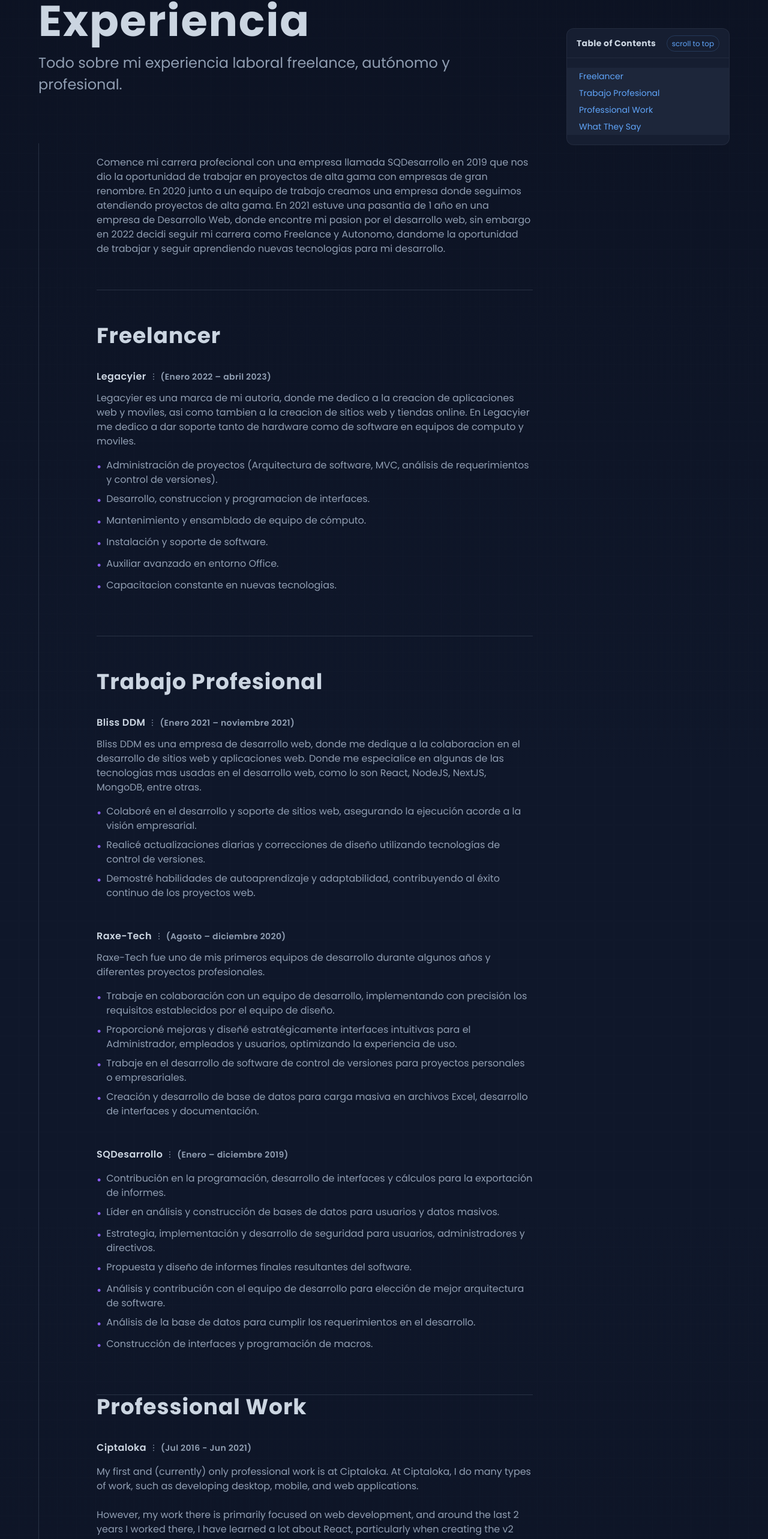
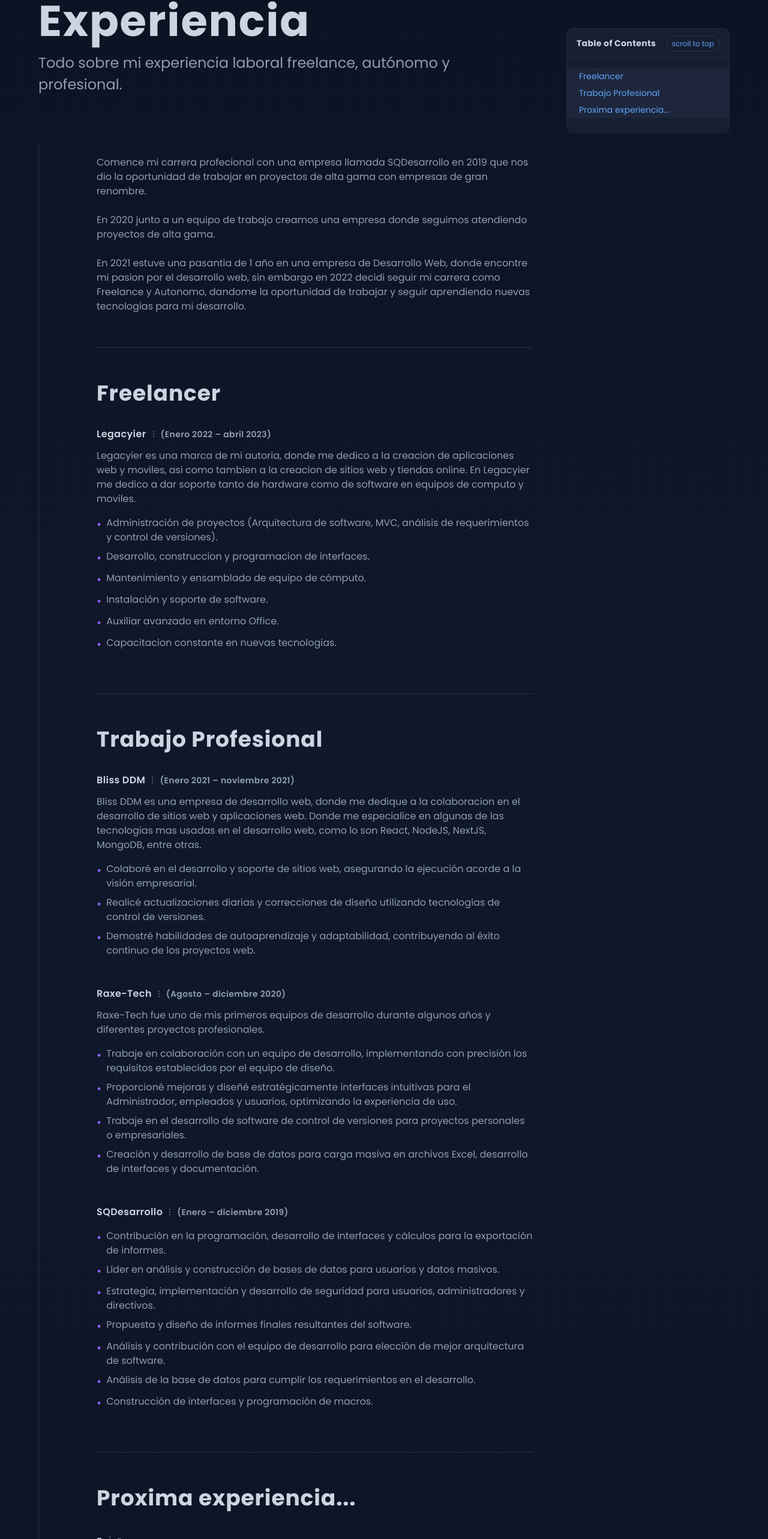
Before and after one commit to ImJars/Development-full-coding, a React (Vite) app: page /experience in a window 1280 px wide. Shown: the part 193-2759 px from the top of the page at 60% size. Built offline with nearby package versions, Linux system fonts and the light colour scheme.

Commit message:
Update experiencia

```diff
--- a/src/experience.jsx
+++ b/src/experience.jsx
@@ -39,19 +39,14 @@ function Experience() {
     threshold: 0.5,
     triggerOnce: false,
   });
-  const { ref: refAnimate4, inView: inViewAnimate4 } = useInView({
-    threshold: 0.5,
-    triggerOnce: false,
-  });
   const { ref: refAnimateScroll, inView: viewAnimateScroll } = useInView({
-    threshold: 0.3,
+    threshold: 0.1,
     triggerOnce: false,
   });
 
   const animate1 = useAnimation();
   const animate2 = useAnimation();
   const animate3 = useAnimation();
-  const animate4 = useAnimation();
   const animateScroll = useAnimation();
 
   useEffect(() => {
@@ -59,10 +54,9 @@ function Experience() {
       inViewAnimate,
       inViewAnimate2,
       inViewAnimate3,
-      inViewAnimate4,
     ];
 
-    const animations = [animate1, animate2, animate3, animate4];
+    const animations = [animate1, animate2, animate3];
 
     for (let i = 0; i < animations.length; i++) {
       const animation = animations[i];
@@ -105,8 +99,6 @@ function Experience() {
     animate2,
     inViewAnimate3,
     animate3,
-    inViewAnimate4,
-    animate4,
     viewAnimateScroll,
     animateScroll,
   ]);
@@ -196,18 +188,23 @@ function Experience() {
                   className="border-b pb-14 border-text-general border-opacity-20
                                             text-text-general text-base space-y-6"
                 >
-                  <h1 className="mt-5">
+                  <p className="mt-5">
                     Comence mi carrera profecional con una empresa llamada
                     SQDesarrollo en 2019 que nos dio la oportunidad de trabajar
-                    en proyectos de alta gama con empresas de gran renombre. En
+                    en proyectos de alta gama con empresas de gran renombre.
+                  </p>
+                  <p className="mt-2">
+                  En
                     2020 junto a un equipo de trabajo creamos una empresa donde
-                    seguimos atendiendo proyectos de alta gama. En 2021 estuve
-                    una pasantia de 1 año en una empresa de Desarrollo Web,
-                    donde encontre mi pasion por el desarrollo web, sin embargo
-                    en 2022 decidi seguir mi carrera como Freelance y Autonomo,
-                    dandome la oportunidad de trabajar y seguir aprendiendo
-                    nuevas tecnologias para mi desarrollo.
-                  </h1>
+                    seguimos atendiendo proyectos de alta gama.
+                  </p>
+                  <p className="mt-2">
+                    En 2021 estuve una pasantia de 1 año en una empresa de
+                    Desarrollo Web, donde encontre mi pasion por el desarrollo
+                    web, sin embargo en 2022 decidi seguir mi carrera como
+                    Freelance y Autonomo, dandome la oportunidad de trabajar y
+                    seguir aprendiendo nuevas tecnologias para mi desarrollo.
+                  </p>
                 </div>
                 <div ref={refAnimateScroll}>
                   <div ref={refAnimate}>
@@ -254,8 +251,10 @@ function Experience() {
                       title={"Trabajo Profesional"}
                       company={"Bliss DDM"}
                       date={"(Enero 2021 – noviembre 2021)"}
-                      description__text={'Bliss DDM es una empresa de desarrollo web, donde me dedique a la colaboracion en el desarrollo de sitios web y aplicaciones web. Donde me especialice en algunas de las tecnologias ' +
-                      'mas usadas en el desarrollo web, como lo son React, NodeJS, NextJS, MongoDB, entre otras.'}
+                      description__text={
+                        "Bliss DDM es una empresa de desarrollo web, donde me dedique a la colaboracion en el desarrollo de sitios web y aplicaciones web. Donde me especialice en algunas de las tecnologias " +
+                        "mas usadas en el desarrollo web, como lo son React, NodeJS, NextJS, MongoDB, entre otras."
+                      }
                       description={
                         <ol>
                           <List
@@ -275,7 +274,9 @@ function Experience() {
                     <Content
                       company={"Raxe-Tech"}
                       date={"(Agosto – diciembre 2020)"}
-                      description__text={'Raxe-Tech fue uno de mis primeros equipos de desarrollo durante algunos años y diferentes proyectos profesionales.'}
+                      description__text={
+                        "Raxe-Tech fue uno de mis primeros equipos de desarrollo durante algunos años y diferentes proyectos profesionales."
+                      }
                       description={
                         <ol>
                           <List
@@ -328,67 +329,17 @@ function Experience() {
                     />
                   </div>
                   <div ref={refAnimate3}>
-                    <Content
-                      title={"Professional Work"}
-                      company={"Ciptaloka"}
-                      date={"(Jul 2016 - Jun 2021)"}
-                      description={
-                        <>
-                          <div className="space-y-6">
-                            <p>
-                              My first and (currently) only professional work is
-                              at Ciptaloka. At Ciptaloka, I do many types of
-                              work, such as developing desktop, mobile, and web
-                              applications.
-                            </p>
-                            <p>
-                              However, my work there is primarily focused on web
-                              development, and around the last 2 years I worked
-                              there, I have learned a lot about React,
-                              particularly when creating the v2 design editor.
-                            </p>
-                            <div className="space-y-4">
-                              <h1>
-                                Here are the details of the work I did at
-                                Ciptaloka:
-                              </h1>
-                              <ol>
-                                <List
-                                  description={`Created the v2 design editor layout using React.`}
-                                />
-                                <List
-                                  description={`Redesigned the website's front page from vanilla CSS to use Foundation 6.`}
-                                />
-                                <List
-                                  description={`Developed interactive UI on mobile editor using Framework7, Backbone.js, and Marionette.js.`}
-                                />
-                                <List
-                                  description={`Created e-mail marketing design templates using Foundation for E-mails.`}
-                                />
-                                <List
-                                  description={`Customized the blog.ciptaloka.com WordPress theme to match the looks and feels of the main site.`}
-                                />
-                              </ol>
-                            </div>
-                          </div>
-                        </>
-                      }
-                    />
-                  </div>
-                  <div ref={refAnimate4}>
-                    <Content title={"What They Say"} company={"-"} date={"-"} />
+                    <Content extraClass={"py-14"} title={"Proxima experiencia..."} company={"-"} date={"-"} />
                   </div>
                 </div>
               </div>
               <Index
                 subtitle_1={"Freelancer"}
                 subtitle_2={"Trabajo Profesional"}
-                subtitle_3={"Professional Work"}
-                subtitle_4={"What They Say"}
+                subtitle_3={"Proxima experiencia..."}
                 animate_1={animate1}
                 animate_2={animate2}
                 animate_3={animate3}
-                animate_4={animate4}
                 animate_scroll={animateScroll}
               />
             </div>
```
